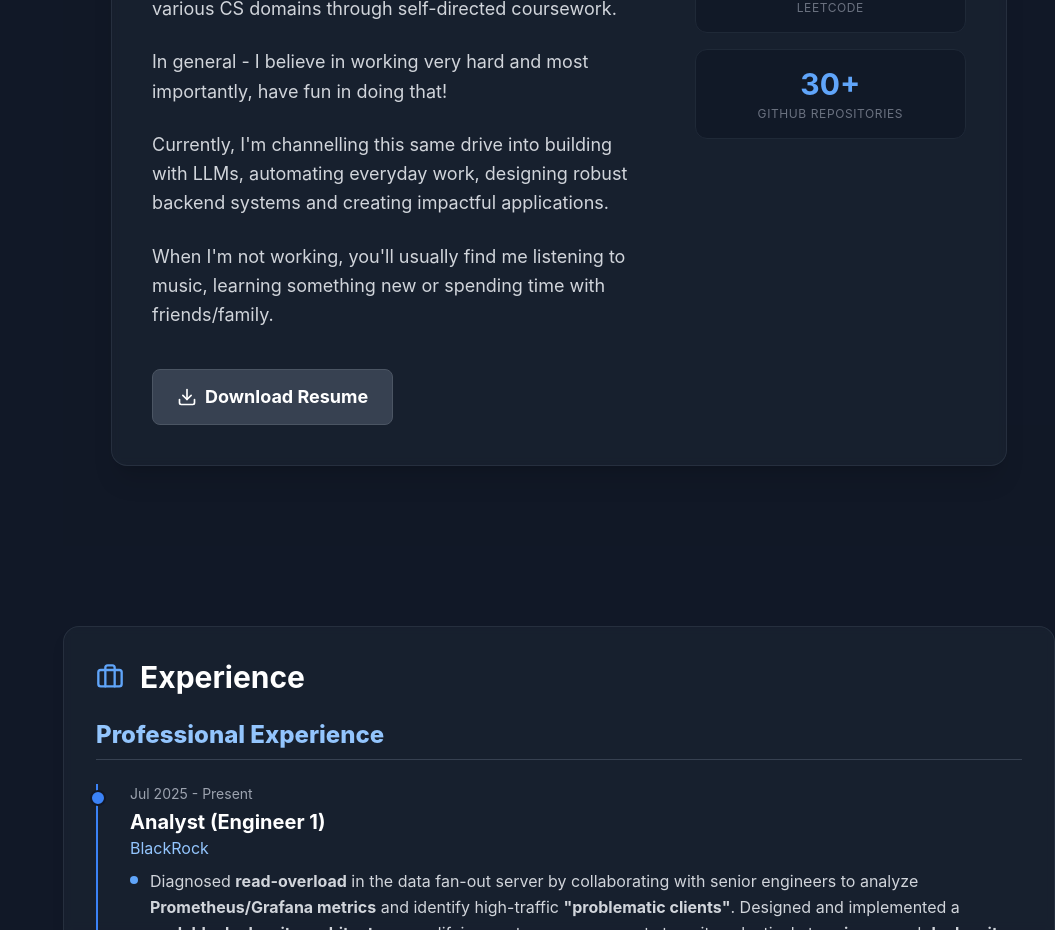
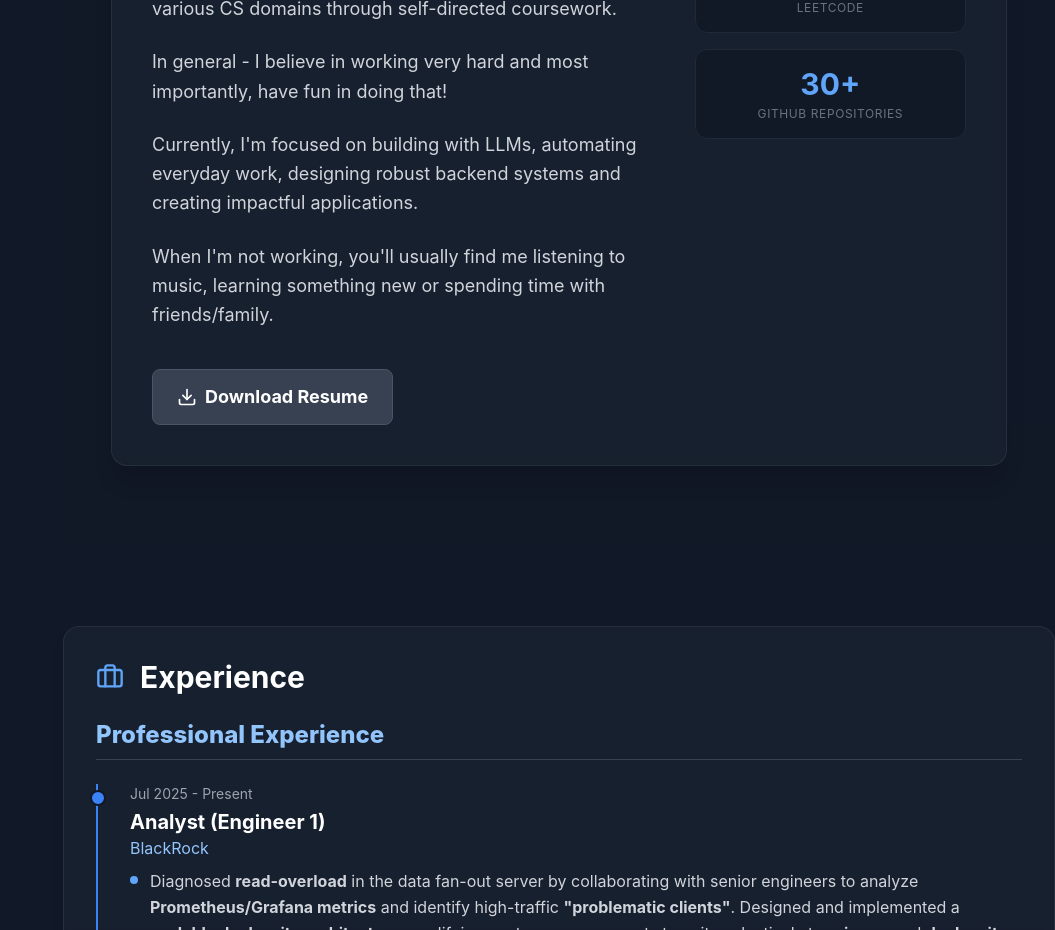
Before and after one commit to Gaurishh/portfolio-website, a Next.js app: page / in a window 1280 px wide. Shown: the part 1100-2030 px from the top of the page, without its empty margins (225-1280 px from the left). Built offline with nearby package versions, Linux system fonts and the light colour scheme.

Commit message:
Update AboutSection.js

```diff
--- a/components/AboutSection.js
+++ b/components/AboutSection.js
@@ -61,7 +61,7 @@ const AboutSection = () => {
                                 </p>
 
                                 <p>
-                                    Currently, I&apos;m channelling this same drive into building with LLMs, automating everyday work, designing robust backend systems and creating impactful applications.
+                                    Currently, I&apos;m focused on building with LLMs, automating everyday work, designing robust backend systems and creating impactful applications.
                                 </p>
                                 <p>
                                     When I&apos;m not working, you&apos;ll usually find me listening to music, learning something new or spending time with friends/family.
```
